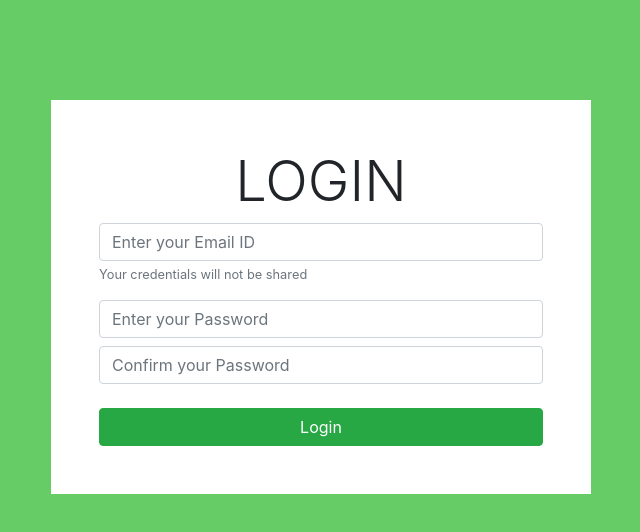
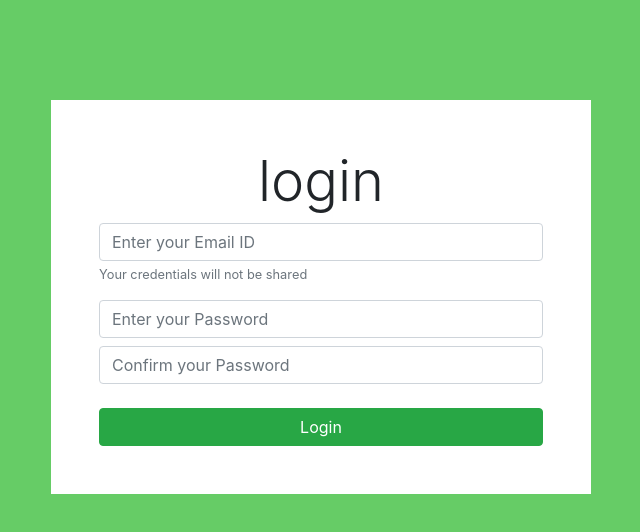
Before and after one commit to Abhishek971999/Bootstrap_Forms, a plain HTML site: page Form-1/index.html in a window 1280 px wide. Shown: the whole page, without its empty margins (319-959 px from the left). Drawn offline with nearby package versions, Linux system fonts and the light colour scheme.

Commit message:
Update index.html

```diff
--- a/Form-1/index.html
+++ b/Form-1/index.html
@@ -14,7 +14,7 @@
             <div class="col-sm-12 col-md-8 col-lg-6 col-xl-6">
                 <form action="#" class="p-5">
                     <div class="form-group mb-2">
-                        <h5 class="display-4 text-center">LOGIN</h5>
+                        <h5 class="display-4 text-center">login</h5>
                         <input class="form-control" type="email" id="email" placeholder="Enter your Email ID">
                         <small class="form-text text-muted mb-3">Your credentials will not be shared</small>
                     </div>
```
